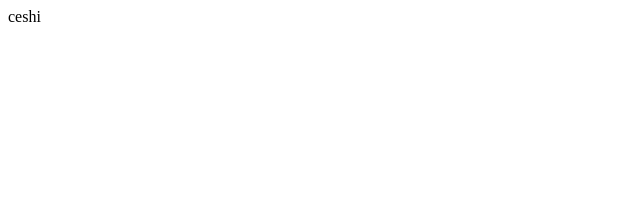
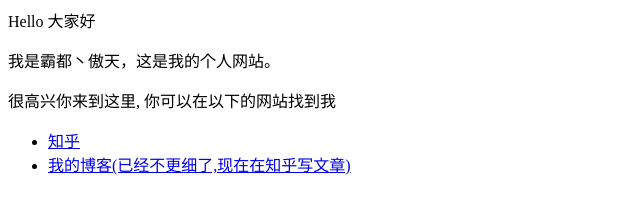
Before and after one commit to ppphd8/ppphd.github.io, a plain HTML site: page index.html in a window 1280 px wide. Shown: the whole page, without its empty margins (0-640 px from the left). Drawn offline with Linux system fonts and the light colour scheme.

Commit message:
Update index.html

```diff
--- a/index.html
+++ b/index.html
@@ -1 +1,8 @@
-ceshi
+<p>Hello 大家好</p>
+<p>我是霸都丶傲天，这是我的个人网站。 </p>
+<p>很高兴你来到这里, 你可以在以下的网站找到我</p>
+
+<ul>
+  <li> <a href="https://www.zhihu.com/people/AJLoveChina">知乎</a> </li>
+  <li> <a href="http://hejie.nigeerhuo.com">我的博客(已经不更细了,现在在知乎写文章)</a> </li>
+</ul>
```
